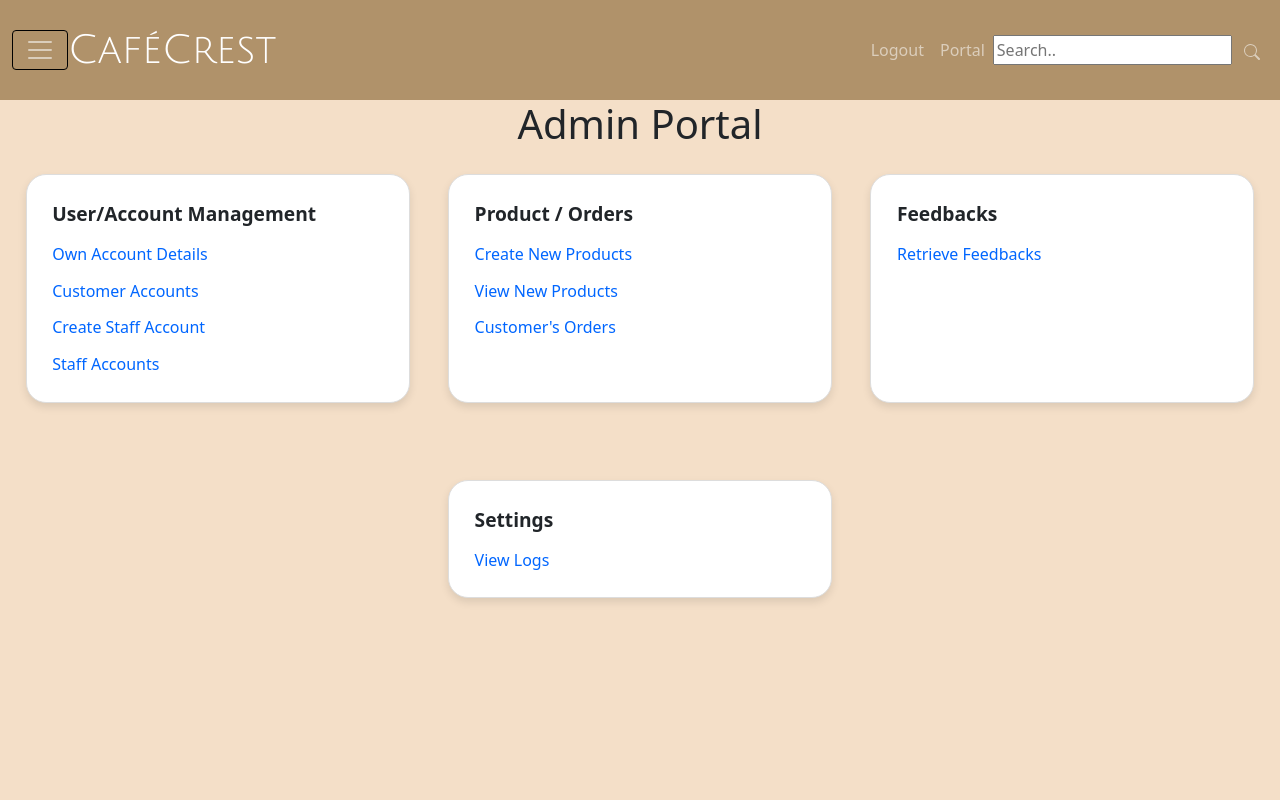
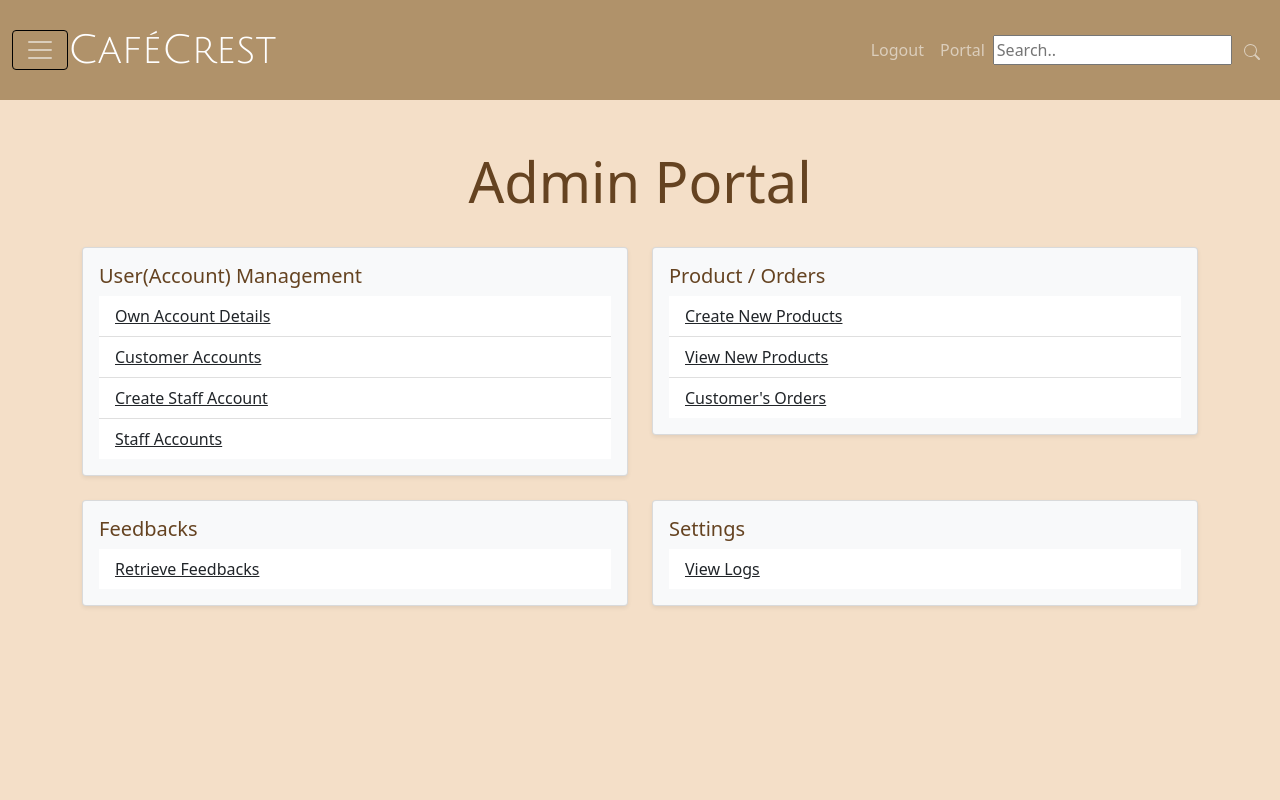
Before and after one commit to YuXianKang/App_Security_Proj_Web, a Flask app: page /adminPortal in a window 1280 px wide. Run offline with Flask 3, Linux system fonts and the light colour scheme; the visitor is signed in with stand-in values (Sample User, id 1); some libraries are stand-ins or nearby versions.

Commit message:
Improve on the UI of Admin Portal & Only display warning and error log messages on the web

```diff
--- a/App_Security_Proj_Web/cafe_web/Cafecrest/App_Routes.py
+++ b/App_Security_Proj_Web/cafe_web/Cafecrest/App_Routes.py
@@ -1145,5 +1145,9 @@
 def view_logs():
     if session.get('role') != 'admin':
         return "Access Denied. This feature requires admin-level access!", 403
-    logs = Log.query.order_by(Log.created_at.desc()).all()
+
+    logs = Log.query.filter(
+        Log.message.ilike('%warning%') | Log.message.ilike('%error%')
+    ).order_by(Log.created_at.desc()).all()
+
     return render_template('Logs.html', logs=logs)
--- a/App_Security_Proj_Web/cafe_web/Cafecrest/templates/AdminPortal.html
+++ b/App_Security_Proj_Web/cafe_web/Cafecrest/templates/AdminPortal.html
@@ -2,6 +2,11 @@
 {% block content %}
 
 <style>
+    body {
+        background-color: #EAECEE;
+        color: #654321;
+    }
+
     .admin_portal_margin {
         display: flex;
         justify-content: center;
@@ -15,119 +20,26 @@
         margin-bottom: 2vw;
     }
 
-    .name_div {
-        width: 30vw;
-        border-radius: 20px;
-        border: 1px solid #ddd;
-        background: #FFF;
-        display: flex;
-        flex-direction: column;
-        align-items: center;
-        padding: 2vw;
-        box-shadow: 0 4px 8px rgba(0, 0, 0, 0.1);
-    }
-
-    .name_div_secondary {
-        width: 100%;
-        border-radius: 20px;
-        border: 1px solid #ddd;
-        background: #F4DFC8;
-        padding: 1vw;
-        margin-top: 2vw;
-    }
-
-    .name_div_secondary hr {
-        width: 80%;
-        margin: 1vw auto;
-    }
-
-    .center {
-        text-align: center;
-        width: 100%;
-    }
-
-    .text-large {
-        font-size: 2.5vw;
-        font-weight: bold;
-        margin: 1vw 0;
-    }
-
-    .text-center {
-        text-align: center;
-    }
-
-    .hyperlink {
-        color: #06F;
-        font-family: 'Inter', sans-serif;
-        font-size: 1.2vw;
-        font-weight: 500;
-        text-decoration: underline;
-        margin: 1vw 0;
-        display: block;
-    }
-
-    .table {
-        width: 100%;
-        margin: 1vw 0;
-        border-collapse: collapse;
-    }
-
-    .table th, .table td {
-        border: 1px solid #ddd;
-        padding: 0.5vw;
-    }
-
-    .table th {
-        background: #f4f4f4;
-    }
-
-    .customer_information_div {
-        width: 62.5vw;
-        border-radius: 20px;
-        border: 1px solid #ddd;
-        background: #FFF;
-        padding: 2vw;
-        margin-top: 3vw;
-        display: flex;
-        flex-direction: column;
-        align-items: center;
-        box-shadow: 0 4px 8px rgba(0, 0, 0, 0.1);
-    }
-
-    .customer_info_div hr {
-        width: 80%;
-        margin: 2vw auto;
-    }
-
-    .div {
-        margin: 2vw 0;
-        text-align: center;
-    }
-
-    .div a {
-        color: #06F;
-        text-decoration: none;
-        font-weight: bold;
-    }
-
-    .division_maybe a:hover {
-        text-decoration: underline;
-    }
-
     .admin-section {
-        width: 30vw;
+        width: 45%;
         border-radius: 20px;
         border: 1px solid #ddd;
         background: #FFF;
         padding: 2vw;
         box-shadow: 0 4px 8px rgba(0, 0, 0, 0.1);
         margin-bottom: 3vw;
+        margin-right: 2%;
+    }
+
+    .admin-section:last-child {
+        margin-right: 0;
     }
 
     .admin-section-header {
         font-size: 1.5vw;
         font-weight: bold;
         margin-bottom: 1vw;
+        color: #654321;
     }
 
     .admin-section-content {
@@ -137,7 +49,7 @@
     }
 
     .admin-section-content a {
-        color: #06F;
+        color: #654321;
         text-decoration: none;
         font-weight: 500;
     }
@@ -147,41 +59,60 @@
     }
 </style>
 
-<div class="admin_portal_margins">
-    <h1>Admin Portal</h1>
-</div>
-<div class="admin_portal_margin">
-
-    <div class="admin-section">
-        <div class="admin-section-header">User/Account Management</div>
-        <div class="admin-section-content">
-            <a href="/account">Own Account Details</a>
-            <a href="/customer_accounts">Customer Accounts</a>
-            <a href="/createStaffAccount">Create Staff Account</a>
-            <a href="/staff_accounts">Staff Accounts</a>
+<div class="container mt-5">
+    <div class="row">
+        <div class="col-md-12 text-center mb-4">
+            <h1 class="display-4">Admin Portal</h1>
         </div>
     </div>
 
-    <div class="admin-section">
-        <div class="admin-section-header">Product / Orders</div>
-        <div class="admin-section-content">
-            <a href="/createProduct">Create New Products</a>
-            <a href="/retrieveProducts">View New Products</a>
-            <a href="/customerOrder">Customer's Orders</a>
+    <div class="row">
+        <div class="col-md-6">
+            <div class="card bg-light shadow-sm rounded">
+                <div class="card-body">
+                    <h5 class="card-title">User(Account) Management</h5>
+                    <ul class="list-group list-group-flush">
+                        <li class="list-group-item"><a href="/account" class="text-dark">Own Account Details</a></li>
+                        <li class="list-group-item"><a href="/customer_accounts" class="text-dark">Customer Accounts</a></li>
+                        <li class="list-group-item"><a href="/createStaffAccount" class="text-dark">Create Staff Account</a></li>
+                        <li class="list-group-item"><a href="/staff_accounts" class="text-dark">Staff Accounts</a></li>
+                    </ul>
+                </div>
+            </div>
+        </div>
+        <div class="col-md-6">
+            <div class="card bg-light shadow-sm rounded">
+                <div class="card-body">
+                    <h5 class="card-title">Product / Orders</h5>
+                    <ul class="list-group list-group-flush">
+                        <li class="list-group-item"><a href="/createProduct" class="text-dark">Create New Products</a></li>
+                        <li class="list-group-item"><a href="/retrieveProducts" class="text-dark">View New Products</a></li>
+                        <li class="list-group-item"><a href="/customerOrder" class="text-dark">Customer's Orders</a></li>
+                    </ul>
+                </div>
+            </div>
         </div>
     </div>
-
-    <div class="admin-section">
-        <div class="admin-section-header">Feedbacks</div>
-        <div class="admin-section-content">
-            <a href="/retrieveFeedback">Retrieve Feedbacks</a>
+    <div class="row mt-4">
+        <div class="col-md-6">
+            <div class="card bg-light shadow-sm rounded">
+                <div class="card-body">
+                    <h5 class="card-title">Feedbacks</h5>
+                    <ul class="list-group list-group-flush">
+                        <li class="list-group-item"><a href="/retrieveFeedback" class="text-dark">Retrieve Feedbacks</a></li>
+                    </ul>
+                </div>
+            </div>
         </div>
-    </div>
-
-    <div class="admin-section">
-        <div class="admin-section-header">Settings</div>
-        <div class="admin-section-content">
-            <a href="/logs">View Logs</a>
+        <div class="col-md-6">
+            <div class="card bg-light shadow-sm rounded">
+                <div class="card-body">
+                    <h5 class="card-title">Settings</h5>
+                    <ul class="list-group list-group-flush">
+                        <li class="list-group-item"><a href="/logs" class="text-dark">View Logs</a></li>
+                    </ul>
+                </div>
+            </div>
         </div>
     </div>
 </div>
```
